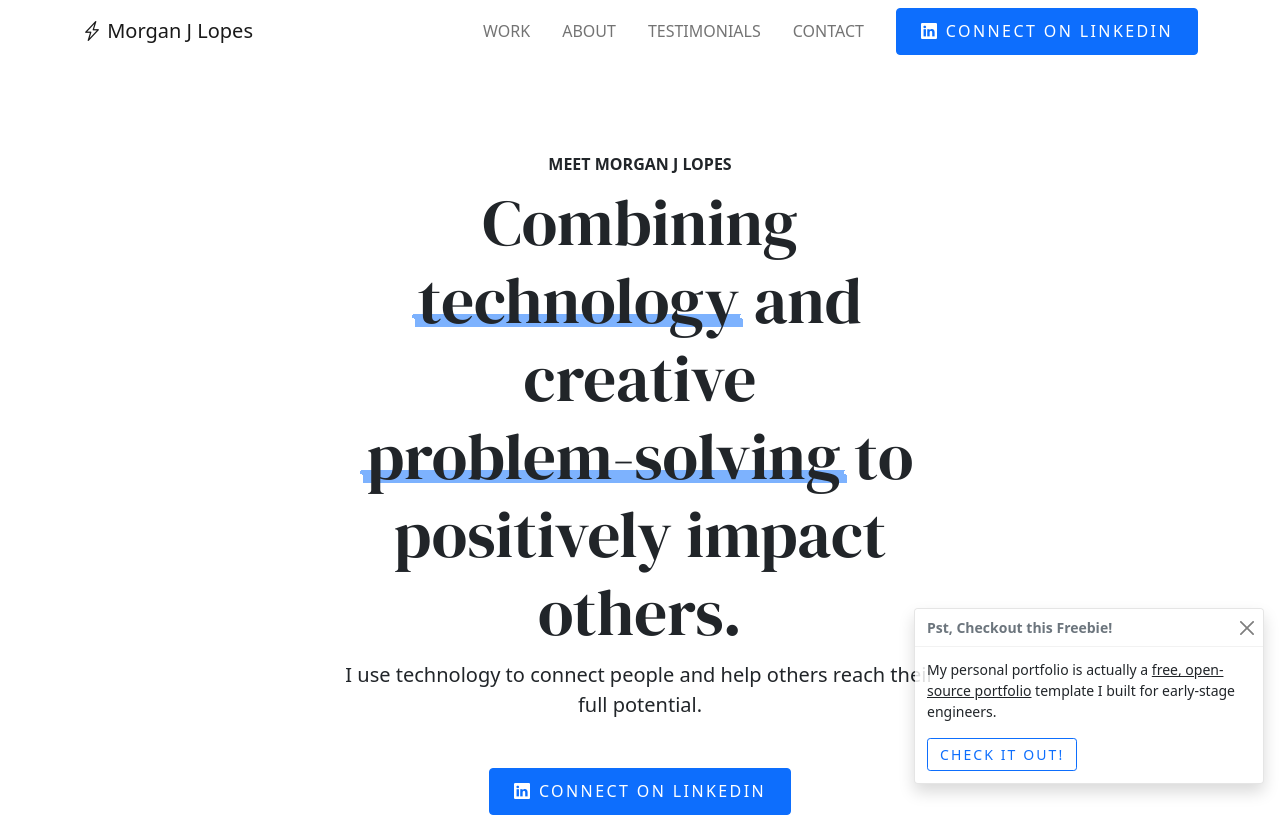
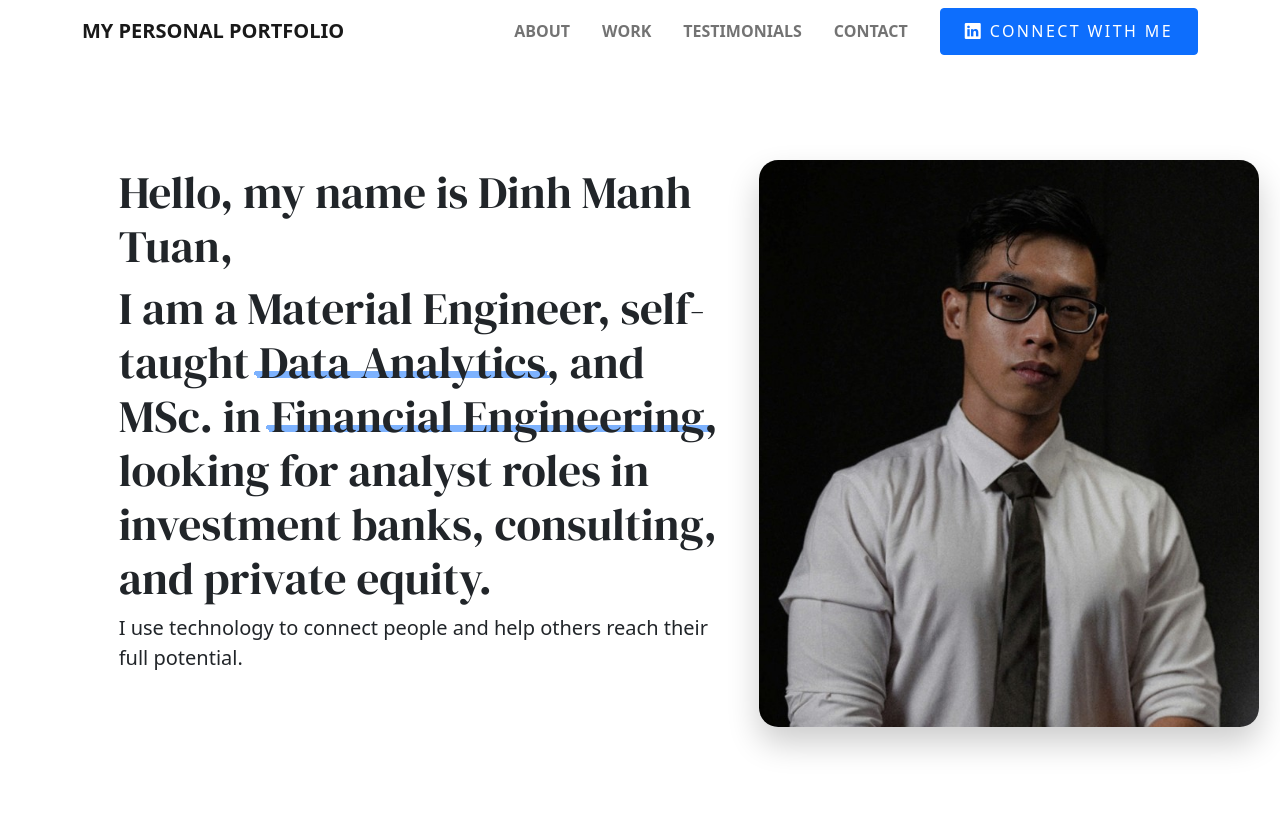
Before and after one commit to Dmtu4n/manhtuan-dinh.github.io, a plain HTML site: page index.html in a window 1280 px wide. Shown: the top 819 px of the page. Drawn offline with nearby package versions, Linux system fonts and the light colour scheme.

Commit message:
Second update (demo)

```diff
--- a/index.html
+++ b/index.html
@@ -1,7 +1,7 @@
 <!DOCTYPE html>
 <html>
 <head>
-  <title>Manh Tuan DINH : Materials Engineer|MSc. in Financial Engineering|Self-taught Data Analytics.</title>
+  <title>Manh Tuan DINH : Materials Engineer|MSc. in Financial Engineering|Self-taught Data Analytics, looking for analyst roles in consulting & finance.</title>
 
   <link href="https://cdn.jsdelivr.net/npm/bootstrap@5.1.0/dist/css/bootstrap.min.css" rel="stylesheet" integrity="sha384-KyZXEAg3QhqLMpG8r+8fhAXLRk2vvoC2f3B09zVXn8CA5QIVfZOJ3BCsw2P0p/We" crossorigin="anonymous">
   <link rel="stylesheet" href="https://cdn.jsdelivr.net/npm/bootstrap-icons@1.5.0/font/bootstrap-icons.css">
@@ -13,7 +13,7 @@
 <body>
   <nav class="navbar navbar-expand-lg bg-white navbar-light fixed-top">
     <div class="container">
-      <a class="navbar-brand" href="#"><i class="bi-lightning-charge"></i> Morgan J Lopes</a>
+      <b class="navbar-brand" href="#"></i>MY PERSONAL PORTFOLIO</b>
 
       <button class="navbar-toggler" type="button" data-bs-toggle="collapse" data-bs-target="#navbarSupportedContent" aria-controls="navbarSupportedContent" aria-expanded="false" aria-label="Toggle navigation">
         <span class="navbar-toggler-icon"></span>
@@ -22,20 +22,20 @@
       <div class="collapse navbar-collapse" id="navbarSupportedContent">
         <ul class="navbar-nav ms-auto mb-2 mb-lg-0 me-3">
           <li class="nav-item">
-            <a class="nav-link" href="#portfolio">Work</a>
+            <b class="nav-link" href="#about">About</b>
           </li>
           <li class="nav-item">
-            <a class="nav-link" href="#about">About</a>
+            <b class="nav-link" href="#portfolio">Work</b>
           </li>
           <li class="nav-item">
-            <a class="nav-link" href="#testimonials">Testimonials</a>
+            <b class="nav-link" href="#testimonials">Testimonials</b>
           </li>
           <li class="nav-item">
-            <a class="nav-link" href="#contact">Contact</a>
+            <b class="nav-link" href="#contact">Contact</b>
           </li>
         </ul>
 
-        <a target='_blank' href='https://www.linkedin.com/in/morganjlopes/' class='btn btn-primary'><i class="bi-linkedin"></i> Connect on Linkedin</a>
+        <a target='_blank' href='https://www.linkedin.com/in/dmtu4n/' class='btn btn-primary'><i class="bi-linkedin"></i> Connect with me</a>
         <!-- <a  target='_blank' href='https://calendly.com/morganjlopes/call' class='btn btn-primary'><i class="bi-calendar-event"></i> Schedule a Call</a> -->
         <!-- <a href='#' class='btn btn-primary'><i class="bi-download"></i> Download Resume</a> -->
         <!-- <a href='mailto:' class='btn btn-primary'><i class="bi-envelope"></i> Send Email</a> -->
@@ -43,18 +43,20 @@
     </div>
   </nav>
 
-  <header class='text-center p-section'>
+  <header class='text-left p-section'>
     <div class='container-fluid'>
-      <div class='row'>
-        <div class='col-md-6 offset-md-3'>
-          <sup>Meet Morgan J Lopes</sup>
-          <h1>Combining <span class='marker-highlight'>technology</span> and creative <span class='marker-highlight'>problem-solving</span> to positively impact others.</h1>
+      <div class='row align-items-center'>
+
+        <div class='col-md-6 offset-md-1'>
+          <h2>Hello, <i class="bi-hand-wave"></i> my name is Dinh Manh Tuan,</h2>
+          <h2>I am a Material Engineer, self-taught <span class='marker-highlight'>Data Analytics</span>, and MSc. in
+            <span class='marker-highlight'>Financial Engineering</span>,
+            looking for analyst roles in investment banks, consulting, and private equity.</h2>
           <p class='lead mb-5'>I use technology to connect people and help others reach their full potential.</p>
+        </div>
 
-          <a target='_blank' href='https://www.linkedin.com/in/morganjlopes/' class='btn btn-primary'><i class="bi-linkedin"></i> Connect on Linkedin</a>
-          <!-- <a  target='_blank' href='https://calendly.com/morganjlopes/call' class='btn btn-primary'><i class="bi-calendar-event"></i> Schedule a Call</a> -->
-          <!-- <a href='#' class='btn btn-primary'><i class="bi-download"></i> Download Resume</a> -->
-          <!-- <a href='mailto:' class='btn btn-primary'><i class="bi-envelope"></i> Send Email</a> -->
+        <div class="col-md-4 text-center">
+          <img src="img/portrait-photo.jpg" class="portrait-img" alt="Dinh Manh Tuan">
         </div>
       </div>
     </div>
@@ -474,19 +476,6 @@
       </div>
     </div>
   </footer>
-
-  <div class="toast show position-fixed" role="alert" aria-live="assertive" aria-atomic="true">
-    <div class="toast-header">
-      <strong class="me-auto">Pst, Checkout this Freebie!</strong>
-      <button type="button" class="btn-close" data-bs-dismiss="toast" aria-label="Close"></button>
-    </div>
-    <div class="toast-body">
-      <p>My personal portfolio is actually a <a href='https://github.com/morganjlopes/portfolio-template' class='text-dark' target='_blank'>free, open-source portfolio</a> template I built for early-stage engineers.</p>
-
-      <a href='https://github.com/morganjlopes/portfolio-template' target='_blank' class='btn btn-outline-primary btn-sm'>Check it out!</a>
-    </div>
-  </div>
-
   <svg xmlns="//www.w3.org/2000/svg" version="1.1" class="svg-filters" style="display:none;">
     <defs>
       <filter id="marker-shape">
--- a/style.css
+++ b/style.css
@@ -89,7 +89,16 @@ header.p-section {
 .p-section-lg {
   padding: 160px 0px;
 }
-
+.portrait-img {
+  width: 500px;
+  max-width: 1000px;
+  border-radius: 1.2rem;
+  box-shadow: 0 16px 32px rgba(0, 0, 0, 0.2);
+  transition: transform 0.25s ease-out;
+}
+.portrait-img:hover {
+  transform: scale(1.05);
+}
 .container-lg {
   max-width: 900px;
 }
```
Also changed, not shown: img/portrait-photo.jpg (added).
